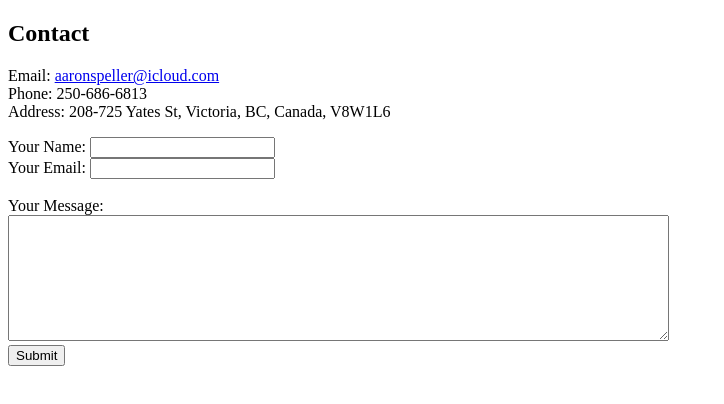
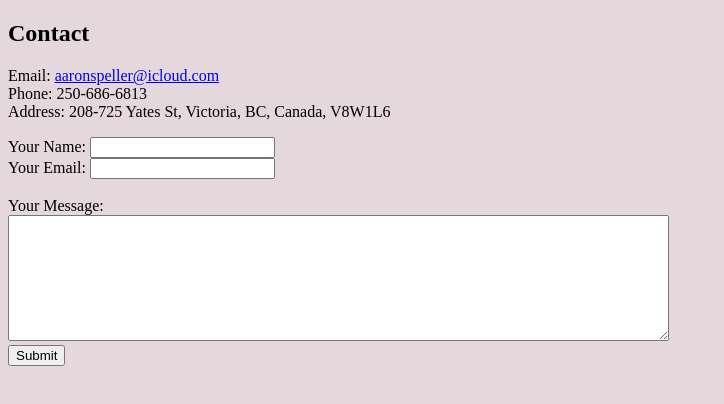
Before and after one commit to Nasroodin/CV, a plain HTML site: page Contact.html in a window 1280 px wide. Shown: the whole page, without its empty margins (0-724 px from the left). Drawn offline with Linux system fonts and the light colour scheme.

Commit message:
Update Contact.html

```diff
--- a/Contact.html
+++ b/Contact.html
@@ -4,7 +4,7 @@
     <meta charset="utf-8">
     <title>Contact Info</title>
   </head>
-  <body style="background-color: E4D8DC;">
+  <body style="background-color: #E4D8DC;">
   <h2>Contact</h2>
 <p>
       Email: <a href="mailto:aaronspeller@icloud.com">aaronspeller@icloud.com</a>
```
